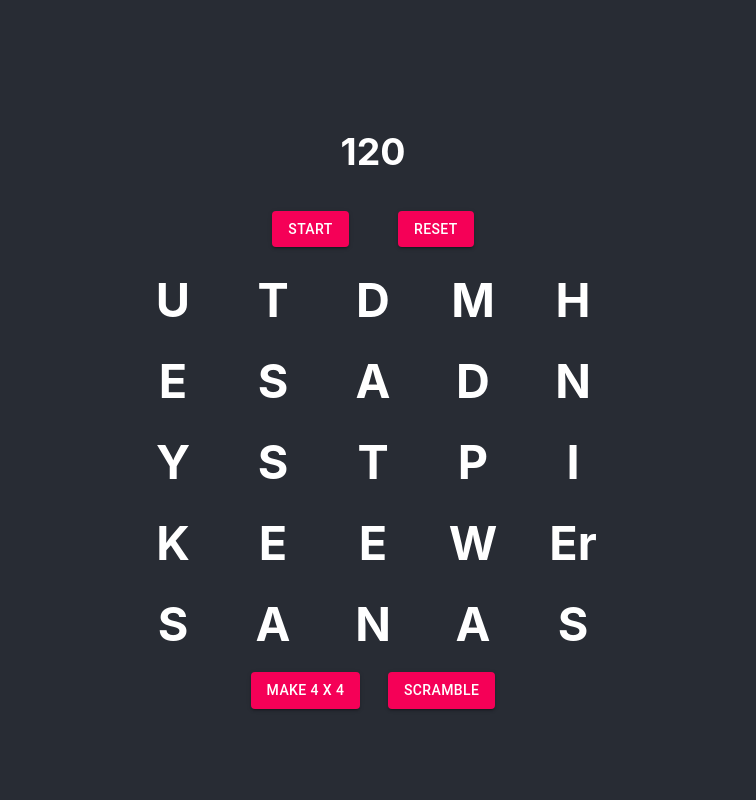
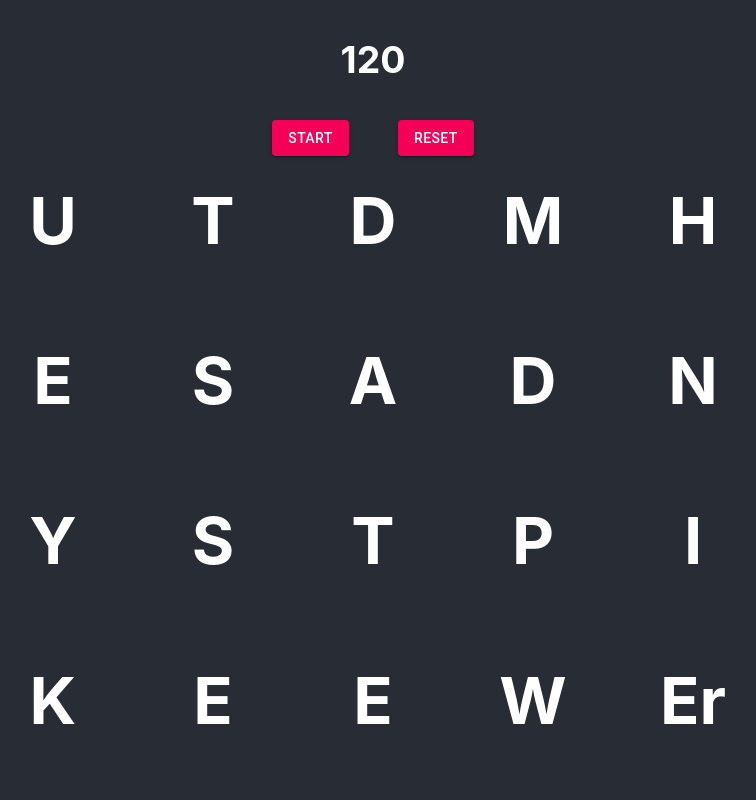
Before and after one commit to KyleCardwell/familyboggle, a React (Create React App) app: page / in a window 1280 px wide. Shown: the top 800 px of the page, without its empty margins (267-1023 px from the left). Built offline with nearby package versions, Linux system fonts and the light colour scheme.

Commit message:
made board square with aspect-ratio

```diff
--- a/public/index.html
+++ b/public/index.html
@@ -24,7 +24,7 @@
       work correctly both with client-side routing and a non-root public URL.
       Learn how to configure a non-root public URL by running `npm run build`.
     -->
-    <title>React App</title>
+    <title>Cardwell Boggle</title>
   </head>
   <body>
     <noscript>You need to enable JavaScript to run this app.</noscript>
--- a/src/App.css
+++ b/src/App.css
@@ -38,13 +38,12 @@
 }
 
 .gameBoard {
-  max-width: 500px;
-  /* max-height: 700px; */
+  max-width: 800px;
   display: flex;
   flex-wrap: wrap;
   justify-content: space-evenly;
   margin-bottom: 20px;
-  /* padding: 5px; */
+  aspect-ratio: 1/1;
 }
 
 .gameBoardBox {
@@ -56,11 +55,9 @@
 
 .gameDice {
   box-sizing: border-box;
-  /* width: 20%; */
-  font-size: 1.8em;
-  /* padding: 5px; */
+  font-size: 2.5em;
   margin: 0;
-  padding-top: 5%;
+  padding: 5px;
 }
 
 .fiveby5 {
@@ -78,10 +75,10 @@
 }
 
 .timer {
-  /* margin-bottom: 20px; */
   display: flex;
   flex-direction: column;
   justify-content: space-evenly;
   font-size: xx-large;
   min-width: 300px;
+  margin-bottom: 20px;
 }
```
